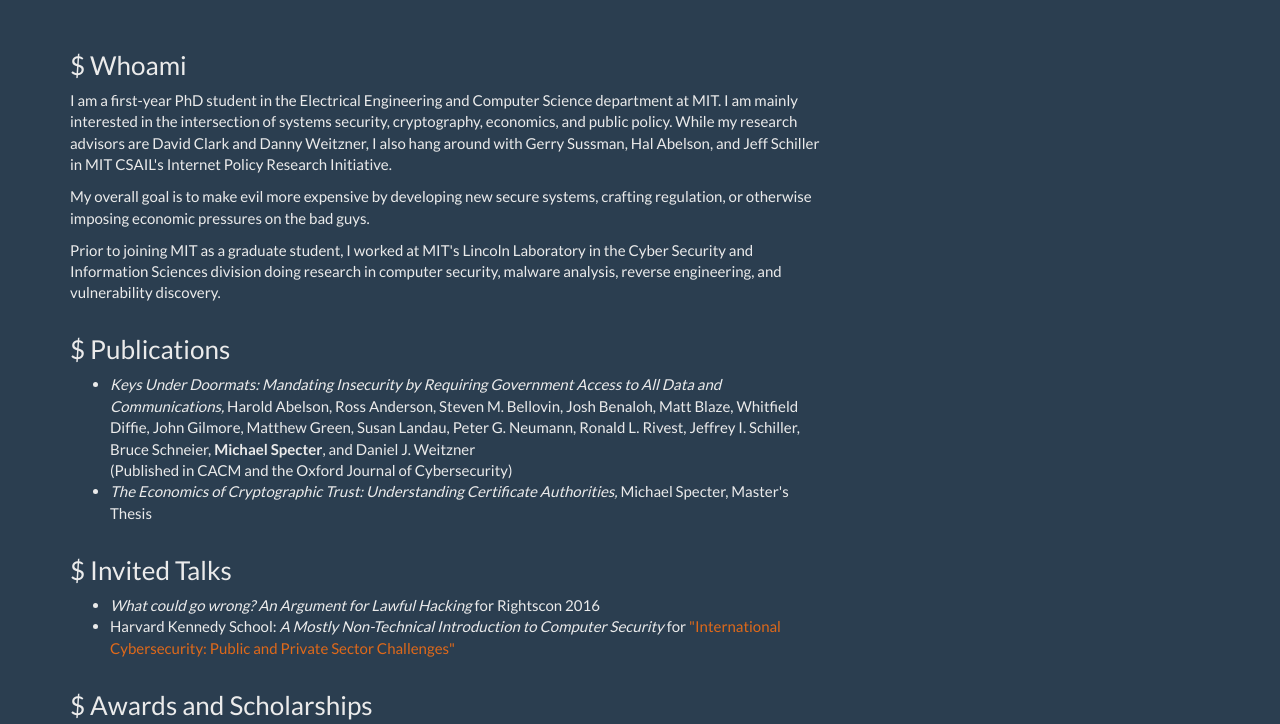
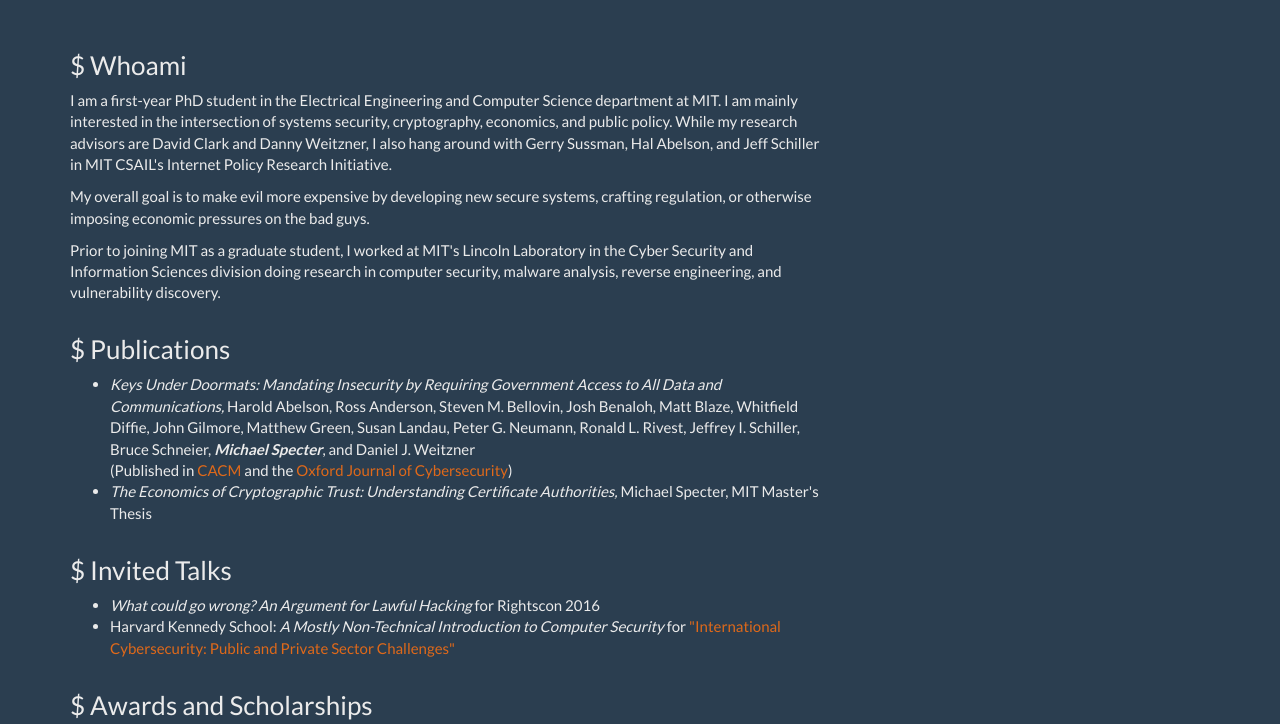
Before and after one commit to mspecter/academic_page, a plain HTML site: page index.html in a window 1280 px wide. Shown: the part 484-1208 px from the top of the page. Drawn offline with Linux system fonts and the light colour scheme.

Commit message:
added some links

```diff
--- a/index.html
+++ b/index.html
@@ -78,13 +78,18 @@ ga('send', 'pageview');
                 <div class="col-md-8">
                     <h3>$ Publications</h3>
                     <ul>
-                        <li> <em> Keys Under Doormats: Mandating Insecurity by Requiring Government Access to All Data and Communications,</em> Harold Abelson, Ross Anderson, Steven M.
+                        <li>
+                            <em> Keys Under Doormats: Mandating Insecurity by Requiring Government Access to All Data and Communications,</em> Harold Abelson, Ross Anderson, Steven M.
                             Bellovin, Josh Benaloh, Matt Blaze, Whitfield Diffie,
                             John Gilmore, Matthew Green, Susan Landau,
                             Peter G. Neumann, Ronald L. Rivest, Jeffrey I.
-                            Schiller, Bruce Schneier, <b>Michael Specter</b>, and
-                            Daniel J. Weitzner <br/> (Published in CACM and the Oxford Journal of Cybersecurity)</li>
-                        <li> <em>The Economics of Cryptographic Trust: Understanding Certificate Authorities,</em> Michael Specter, Master's Thesis </li>
+                            Schiller, Bruce Schneier, <em><b>Michael Specter</b></em>, and
+                            Daniel J. Weitzner
+                            <br/>
+                            (Published in
+                            <a href="http://cacm.acm.org/magazines/2015/10/192382-keys-under-doormats/abstract">CACM </a> and the <a href="http://cybersecurity.oxfordjournals.org/content/1/1/69">Oxford Journal of Cybersecurity</a>)
+                        </li>
+                        <li> <em>The Economics of Cryptographic Trust: Understanding Certificate Authorities,</em> Michael Specter, MIT Master's Thesis </li>
                     </ul>
 
                 </div>
```
